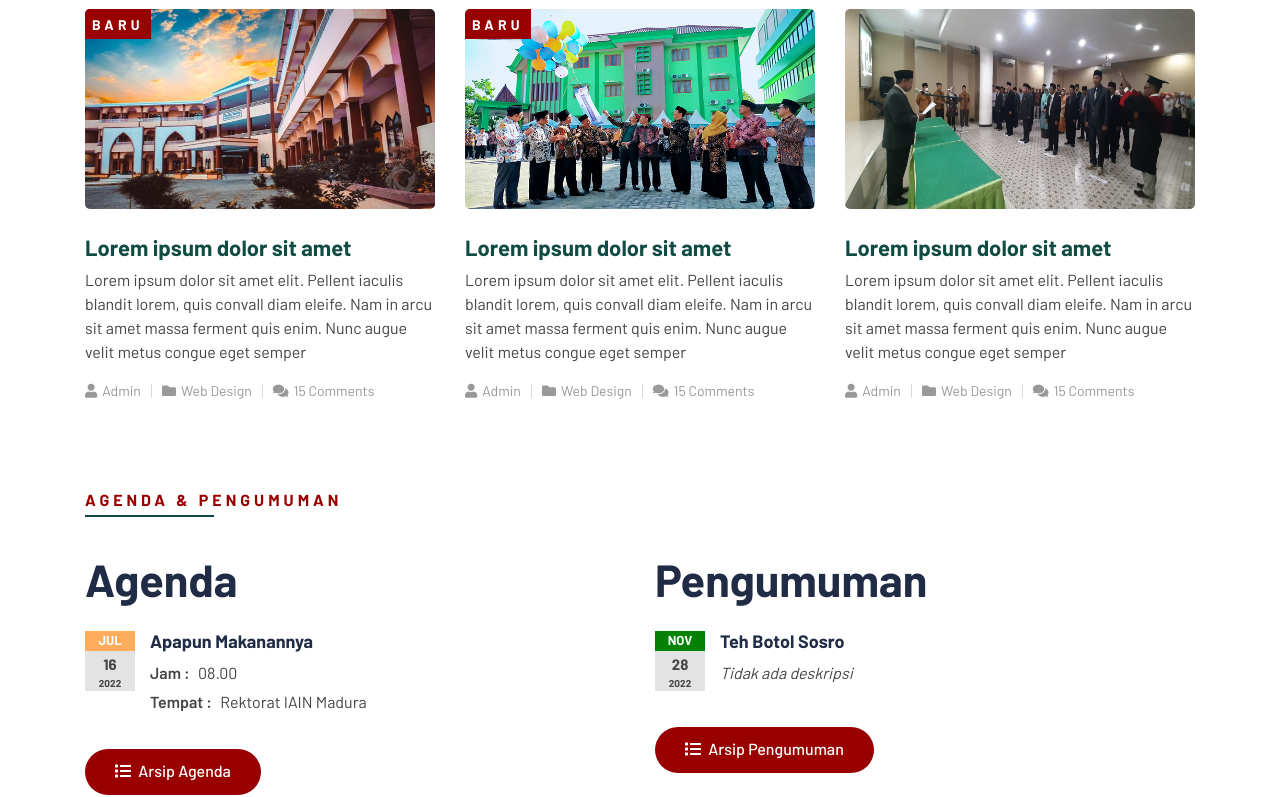
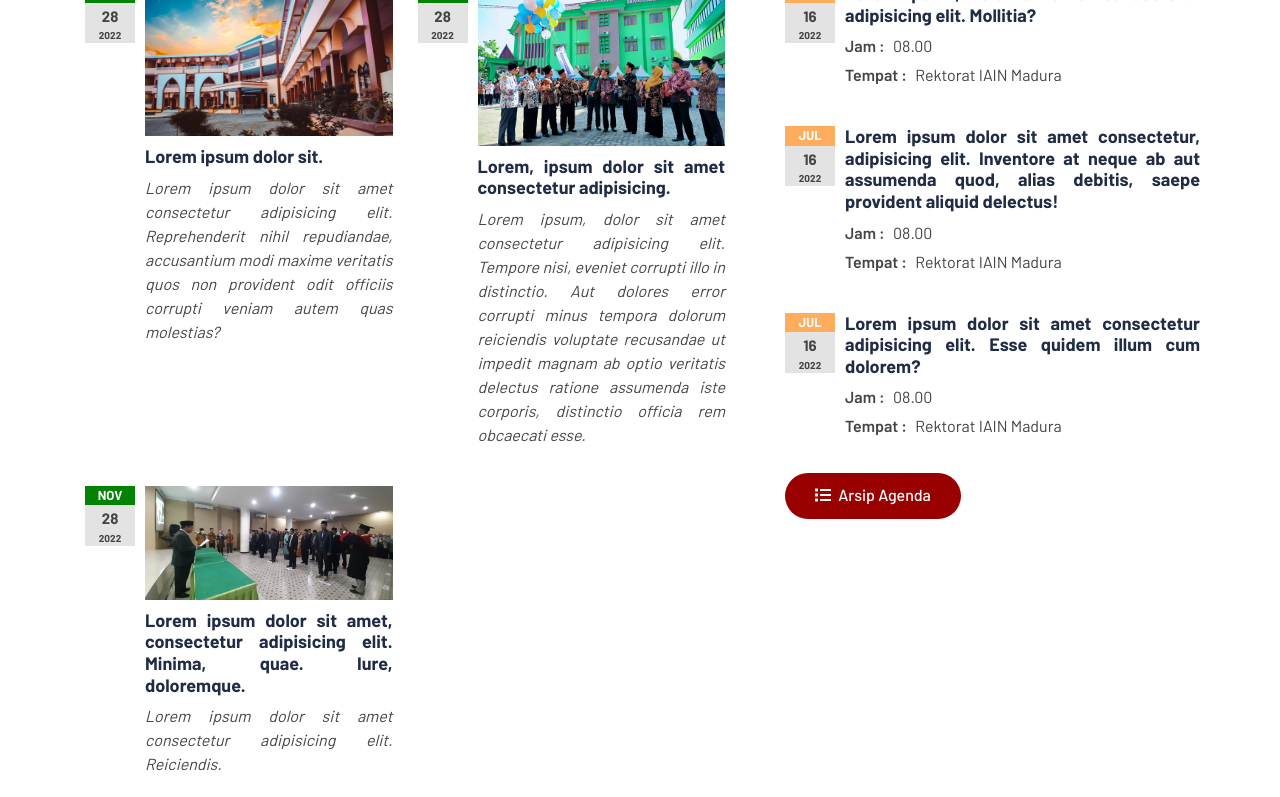
Before and after one commit to vathunt/iainmadura-website-template, a plain HTML site: page index.html in a window 1280 px wide. Shown: the part 758-1555 px from the top of the page. Drawn offline with nearby package versions, Linux system fonts and the light colour scheme.

Commit message:
swap announcements

```diff
--- a/css/style.css
+++ b/css/style.css
@@ -642,6 +642,10 @@ a:focus {
   margin: 0 auto 25px auto;
 }
 
+.schedule {
+  padding-left: 50px;
+}
+
 .section-header p {
   display: inline-block;
   margin-bottom: 10px;
@@ -960,8 +964,15 @@ a:focus {
   padding: 45px 0;
 }
 
+.location .section-header h2 {
+  padding-bottom: 5px;
+  border-bottom: 4px solid var(--secondary-color);
+}
+
 .location .location-item {
-  display: flex;
+  /* display: flex; */
+  display: inline-block;
+  display: -webkit-inline-box;
   margin-bottom: 30px;
 }
 
@@ -972,12 +983,19 @@ a:focus {
 }
 
 .location .location-text {
-  padding-left: 15px;
+  padding: 0 20px 0 10px;
+  margin-right: 25px;
+  text-align: justify;
 }
 
 .location .location-text h3 {
   font-size: 18px;
   font-weight: 700;
+}
+
+.location .location-text img {
+  max-width: 100%;
+  margin-bottom: 10px;
 }
 
 .location .location-text p {
--- a/index.html
+++ b/index.html
@@ -290,6 +290,177 @@
     </div>
     <!-- Carousel End -->
 
+    <!-- Agenda dan Pengumuman Start -->
+    <div class="location">
+      <div class="container">
+        <!-- <div class="section-header text-left">
+          <p>Pengumuman & Agenda Kegiatan</p>
+          <h2>Agenda</h2>
+        </div> -->
+        <div class="row">
+          <div class="col-lg-7">
+            <div class="section-header text-left">
+              <h2>Pengumuman</h2>
+            </div>
+            <div class="row">
+              <div class="col-md-6">
+                <div class="location-item">
+                  <p class="date-label">
+                    <span class="month announcements">NOV</span>
+                    <span class="date-number">28</span>
+                    <span class="year">2022</span>
+                  </p>
+                  <div class="location-text">
+                    <img
+                      src="./img/iain-madura-1.jpg"
+                      alt="IAIN Madura 1"
+                      class="img-annoucement"
+                    />
+                    <h3>
+                      <a href="#" target="_blank">Lorem ipsum dolor sit.</a>
+                    </h3>
+                    <p class="font-italic">
+                      Lorem ipsum dolor sit amet consectetur adipisicing elit.
+                      Reprehenderit nihil repudiandae, accusantium modi maxime
+                      veritatis quos non provident odit officiis corrupti veniam
+                      autem quas molestias?
+                    </p>
+                  </div>
+                </div>
+              </div>
+              <div class="col-md-6">
+                <div class="location-item">
+                  <p class="date-label">
+                    <span class="month announcements">NOV</span>
+                    <span class="date-number">28</span>
+                    <span class="year">2022</span>
+                  </p>
+                  <div class="location-text">
+                    <img
+                      src="./img/iain-madura-2.jpg"
+                      alt="IAIN Madura 2"
+                      class="img-annoucement"
+                    />
+                    <h3>
+                      <a href="#" target="_blank"
+                        >Lorem, ipsum dolor sit amet consectetur adipisicing.</a
+                      >
+                    </h3>
+                    <p class="font-italic">
+                      Lorem ipsum, dolor sit amet consectetur adipisicing elit.
+                      Tempore nisi, eveniet corrupti illo in distinctio. Aut
+                      dolores error corrupti minus tempora dolorum reiciendis
+                      voluptate recusandae ut impedit magnam ab optio veritatis
+                      delectus ratione assumenda iste corporis, distinctio
+                      officia rem obcaecati esse.
+                    </p>
+                  </div>
+                </div>
+              </div>
+              <div class="col-md-6">
+                <div class="location-item">
+                  <p class="date-label">
+                    <span class="month announcements">NOV</span>
+                    <span class="date-number">28</span>
+                    <span class="year">2022</span>
+                  </p>
+                  <div class="location-text">
+                    <img
+                      src="./img/iain-madura-3.jpg"
+                      alt="IAIN Madura 3"
+                      class="img-annoucement"
+                    />
+                    <h3>
+                      <a href="#" target="_blank"
+                        >Lorem ipsum dolor sit amet, consectetur adipisicing
+                        elit. Minima, quae. Iure, doloremque.</a
+                      >
+                    </h3>
+                    <p class="font-italic">
+                      Lorem ipsum dolor sit amet consectetur adipisicing elit.
+                      Reiciendis.
+                    </p>
+                  </div>
+                </div>
+              </div>
+            </div>
+            <a href="#" class="btn btn-custom"
+              ><i class="fa fa-list">&nbsp;</i> Arsip Pengumuman</a
+            >
+          </div>
+          <div class="col-lg-5 schedule">
+            <div class="section-header text-left">
+              <h2>Agenda</h2>
+            </div>
+            <div class="row">
+              <div class="col-md-12">
+                <div class="location-item">
+                  <p class="date-label">
+                    <span class="month events">JUL</span>
+                    <span class="date-number">16</span>
+                    <span class="year">2022</span>
+                  </p>
+                  <div class="location-text">
+                    <h3>
+                      <a href="#"
+                        >Lorem ipsum, dolor sit amet consectetur adipisicing
+                        elit. Mollitia?</a
+                      >
+                    </h3>
+                    <p><strong>Jam : </strong> 08.00</p>
+                    <p><strong>Tempat : </strong> Rektorat IAIN Madura</p>
+                  </div>
+                </div>
+              </div>
+              <div class="col-md-12">
+                <div class="location-item">
+                  <p class="date-label">
+                    <span class="month events">JUL</span>
+                    <span class="date-number">16</span>
+                    <span class="year">2022</span>
+                  </p>
+                  <div class="location-text">
+                    <h3>
+                      <a href="#"
+                        >Lorem ipsum dolor sit amet consectetur, adipisicing
+                        elit. Inventore at neque ab aut assumenda quod, alias
+                        debitis, saepe provident aliquid delectus!</a
+                      >
+                    </h3>
+                    <p><strong>Jam : </strong> 08.00</p>
+                    <p><strong>Tempat : </strong> Rektorat IAIN Madura</p>
+                  </div>
+                </div>
+              </div>
+              <div class="col-md-12">
+                <div class="location-item">
+                  <p class="date-label">
+                    <span class="month events">JUL</span>
+                    <span class="date-number">16</span>
+                    <span class="year">2022</span>
+                  </p>
+                  <div class="location-text">
+                    <h3>
+                      <a href="#"
+                        >Lorem ipsum dolor sit amet consectetur adipisicing
+                        elit. Esse quidem illum cum dolorem?</a
+                      >
+                    </h3>
+                    <p><strong>Jam : </strong> 08.00</p>
+                    <p><strong>Tempat : </strong> Rektorat IAIN Madura</p>
+                  </div>
+                </div>
+              </div>
+            </div>
+            <a href="#" class="btn btn-custom"
+              ><i class="fa fa-list">&nbsp;</i> Arsip Agenda</a
+            >
+          </div>
+        </div>
+      </div>
+    </div>
+    <!-- Agenda dan Pengumuman End -->
+
     <!-- Blog Start -->
     <div class="blog">
       <div class="container">
@@ -383,68 +554,6 @@
       </div>
     </div>
     <!-- Blog End -->
-
-    <!-- Agenda dan Pengumuman Start -->
-    <div class="location">
-      <div class="container">
-        <div class="section-header text-left">
-          <p>Agenda & Pengumuman</p>
-          <!-- <h2>Agenda</h2> -->
-        </div>
-        <div class="row">
-          <div class="col-lg-6">
-            <div class="section-header text-left">
-              <h2>Agenda</h2>
-            </div>
-            <div class="row">
-              <div class="col-md-12">
-                <div class="location-item">
-                  <p class="date-label">
-                    <span class="month events">JUL</span>
-                    <span class="date-number">16</span>
-                    <span class="year">2022</span>
-                  </p>
-                  <div class="location-text">
-                    <h3><a href="#">Apapun Makanannya</a></h3>
-                    <p><strong>Jam : </strong> 08.00</p>
-                    <p><strong>Tempat : </strong> Rektorat IAIN Madura</p>
-                  </div>
-                </div>
-              </div>
-            </div>
-            <a href="#" class="btn btn-custom"
-              ><i class="fa fa-list">&nbsp;</i> Arsip Agenda</a
-            >
-          </div>
-          <div class="col-lg-6">
-            <div class="section-header text-left">
-              <h2>Pengumuman</h2>
-            </div>
-            <div class="row">
-              <div class="col-md-12">
-                <div class="location-item">
-                  <p class="date-label">
-                    <span class="month announcements">NOV</span>
-                    <span class="date-number">28</span>
-                    <span class="year">2022</span>
-                  </p>
-                  <div class="location-text">
-                    <h3>
-                      <a href="#" target="_blank">Teh Botol Sosro</a>
-                    </h3>
-                    <p class="font-italic">Tidak ada deskripsi</p>
-                  </div>
-                </div>
-              </div>
-            </div>
-            <a href="#" class="btn btn-custom"
-              ><i class="fa fa-list">&nbsp;</i> Arsip Pengumuman</a
-            >
-          </div>
-        </div>
-      </div>
-    </div>
-    <!-- Agenda dan Pengumuman End -->
 
     <!-- About Start -->
     <div class="about">
```
